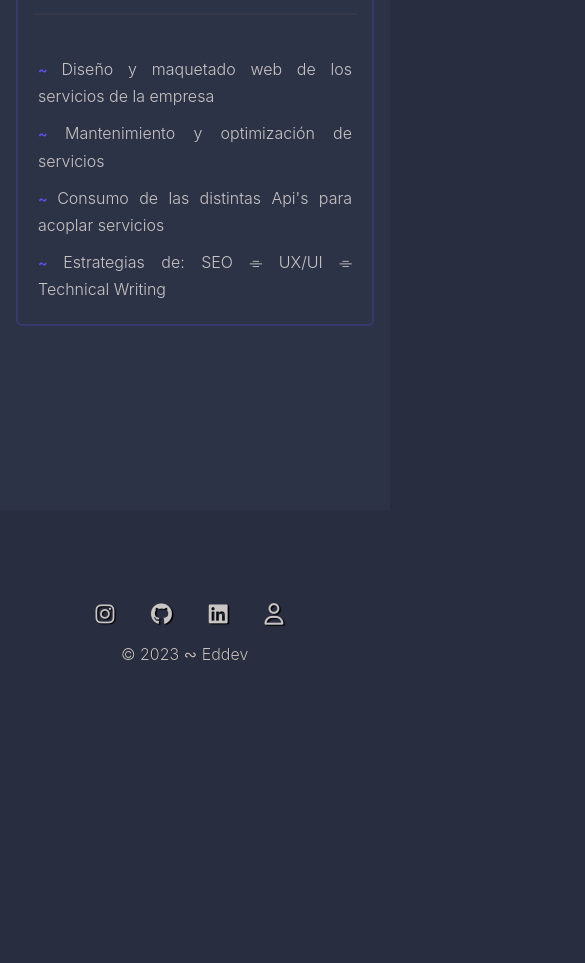
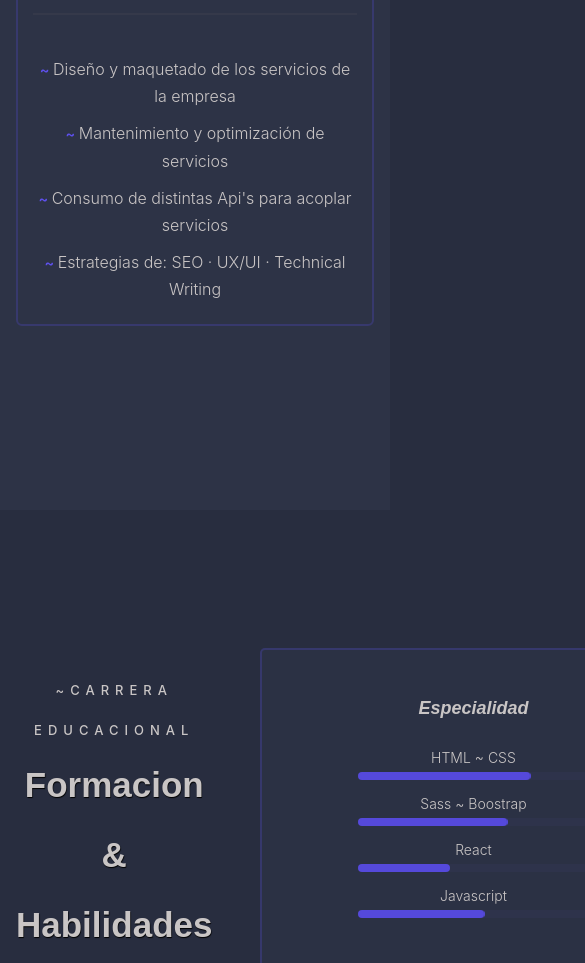
Before and after one commit to ByDiamondGod/ByDiamondGod.github.io, a plain HTML site: page index.html in a window 390 px wide. Shown: the part 4952-5915 px from the top of the page, 585 px wide, since content can reach past the window. Before the commit the page ends 5660 px from the top, so only its background shows below. Drawn offline with Linux system fonts and the light colour scheme.

Commit message:
v2 upgrade responsive experience

```diff
--- a/css/styles.css
+++ b/css/styles.css
@@ -883,9 +883,9 @@ footer {
   display: none;
 }
  */
-.skills {
+/* .skills {
   display: none;
-}
+} */
 
 .contact {
   display: none;
@@ -976,7 +976,8 @@ footer {
   /*! footer */
 
   .footer {
-    margin-right: 3rem;
+    margin-right: 20px;
+    margin-top: 1rem;
   }
 
   .footer .icons__ul {
@@ -986,6 +987,10 @@ footer {
   .footer-copyright__p {
     margin-left: 1.7rem;
   }
+
+  .experience-information {
+  text-align: center;
+}
 }
 
 @media screen and (max-width: 850px) {
--- a/index.html
+++ b/index.html
@@ -239,7 +239,7 @@
             <ul class="experience-information__ul">
               <li class="experience-information__li">
                 <span class="experience-information__span"> ~ </span>
-                Diseño y maquetado web de los servicios de la empresa
+                Diseño y maquetado de los servicios de la empresa
               </li>
               <li class="experience-information__li">
                 <span class="experience-information__span"> ~ </span>
@@ -247,11 +247,11 @@
               </li>
               <li class="experience-information__li">
                 <span class="experience-information__span"> ~ </span>
-                Consumo de las distintas Api's para acoplar servicios
+                Consumo de distintas Api's para acoplar servicios
               </li>
               <li class="experience-information__li">
                 <span class="experience-information__span"> ~ </span>
-                Estrategias de: SEO ⌯ UX/UI ⌯ Technical Writing
+                Estrategias de: SEO · UX/UI · Technical Writing
               </li>
             </ul>
           </div>
```
